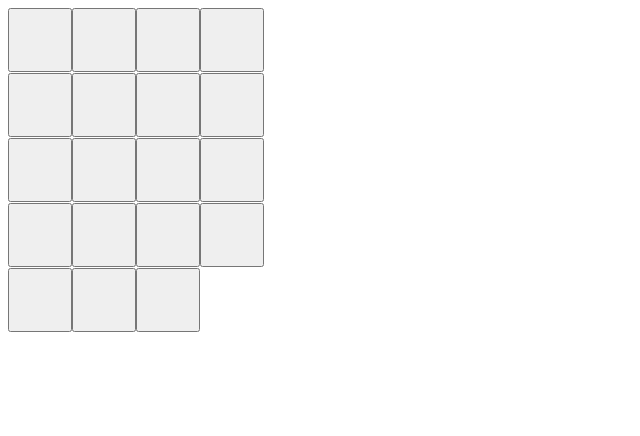
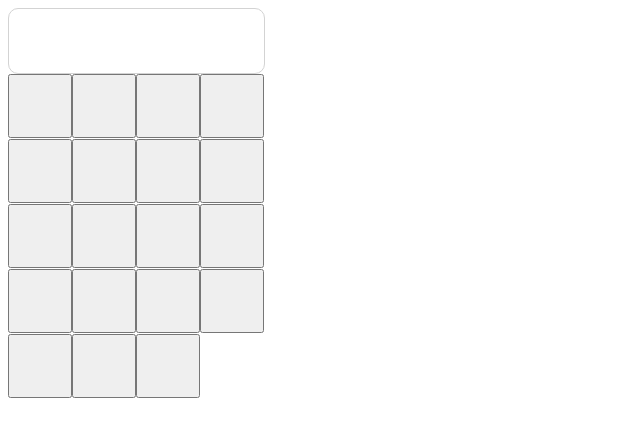
Before and after one commit to adriaanbd/reagir_calculator, a React (Create React App) app: page / in a window 1280 px wide. Shown: the top 436 px of the page, without its empty margins (0-640 px from the left). Built offline with nearby package versions, Linux system fonts and the light colour scheme.

Commit message:
adding className to display

```diff
--- a/src/components/Display.js
+++ b/src/components/Display.js
@@ -8,6 +8,7 @@ function Display(props) {
       type="text"
       name="display"
       value={result}
+      className="display"
     />
   );
 }
```
